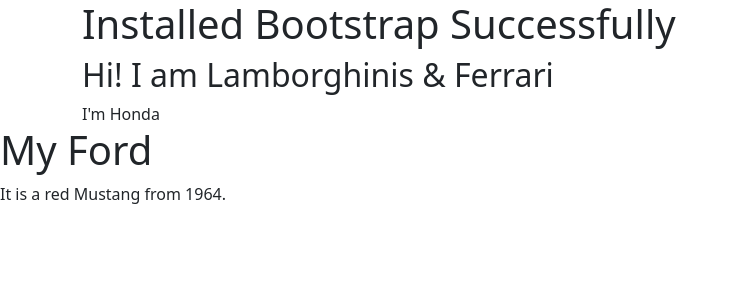
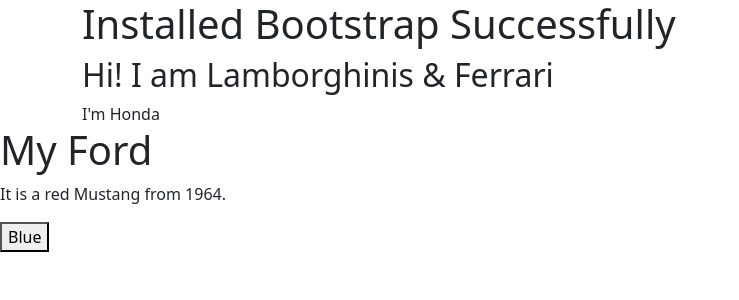
Before and after one commit to Christiannaira/react-project-first, a React (Vite) app: page / in a window 1280 px wide. Shown: the top 300 px of the page, without its empty margins (0-739 px from the left). Built offline with nearby package versions, Linux system fonts and the light colour scheme.

Commit message:
feat: Implemented object using useState update hook

```diff
--- a/src/State.tsx
+++ b/src/State.tsx
@@ -10,6 +10,16 @@
         color: 'red'
     });
 
+    const updateColor = () => {
+
+        setCar(previousState => {
+            return {
+                ...previousState, color: "blue"
+            }
+        })
+
+    }
+
     return(
         <>
 
@@ -17,6 +27,9 @@
         <p>
             It is a {car.color} {car.model} from {car.year}.
         </p>
+        <button type="button" onClick={updateColor}>
+            Blue
+        </button>
 
         </>
     )
```
